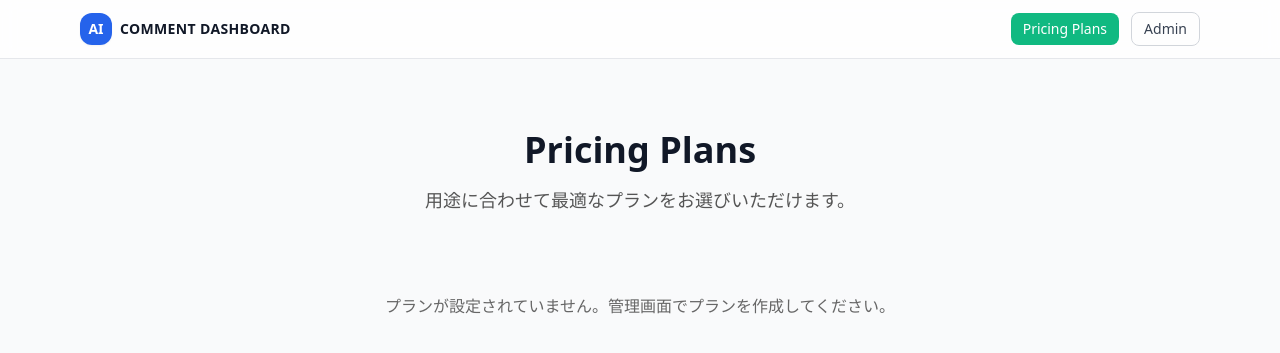
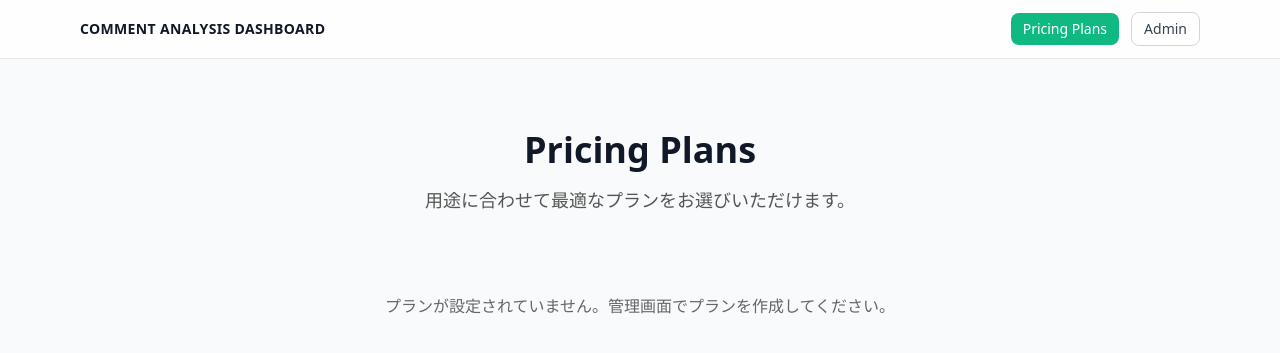
Before and after one commit to t-sasaki1124/django_ai_dashboard, a Django app: page /pricing/ in a window 1280 px wide. Shown: the top 353 px of the page. Run offline with Django 4.2, Linux system fonts and the light colour scheme; data that the repository does not hold is empty; some libraries are stand-ins or nearby versions.

Commit message:
ヘッダー文字修正

```diff
--- a/myapp/templates/base.html
+++ b/myapp/templates/base.html
@@ -12,12 +12,9 @@
     <!-- グローバルナビゲーション -->
     <header class="border-b border-gray-200 bg-white/80 backdrop-blur">
         <div class="max-w-6xl mx-auto px-4 py-3 flex items-center justify-between">
-            <!-- 左側ロゴ・タイトル -->
+            <!-- タイトル -->
             <a href="/" class="flex items-center gap-2 text-gray-900 hover:text-blue-600 transition">
-                <span class="inline-flex items-center justify-center w-8 h-8 rounded-xl bg-blue-600 text-white text-sm font-semibold shadow-sm">
-                    AI
-                </span>
-                <span class="text-sm font-semibold tracking-wide uppercase">Comment Dashboard</span>
+                <span class="text-sm font-semibold tracking-wide uppercase">Comment Analysis Dashboard</span>
             </a>
 
             <!-- 右側リンク群 -->
--- a/myapp/templates/index.html
+++ b/myapp/templates/index.html
@@ -9,7 +9,7 @@
   <!-- ヘッダーセクション -->
   <header class="mb-10 text-center">
     <h1 class="text-3xl font-bold mb-3 text-gray-900">
-      AI Comment Analysis Dashboard
+      Comment Analysis
     </h1>
     <p class="text-sm text-gray-500 mb-6">
       YouTube コメントのエンゲージメントを 3D で可視化し、一覧で確認できます。
```
